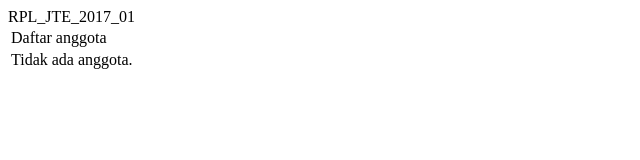
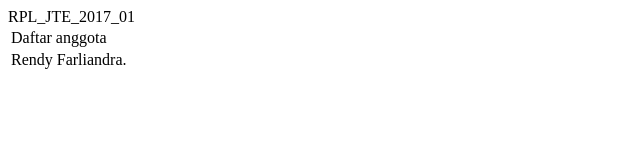
Before and after one commit to muliana/RPL_JTE_2017_01, a plain HTML site: page index.html in a window 1280 px wide. Shown: the full height of the page, 0-640 px from the left. Drawn offline with Linux system fonts and the light colour scheme.

Commit message:
Nama Saya

```diff
--- a/index.html
+++ b/index.html
@@ -7,7 +7,7 @@ RPL_JTE_2017_01
   <body>
     <table border="0">
       <tr><td>Daftar anggota</td></tr>
-      <tr><td>Tidak ada anggota.</td></tr>
+      <tr><td>Rendy Farliandra.</td></tr>
     </table>
    </body>
  </html>
```
